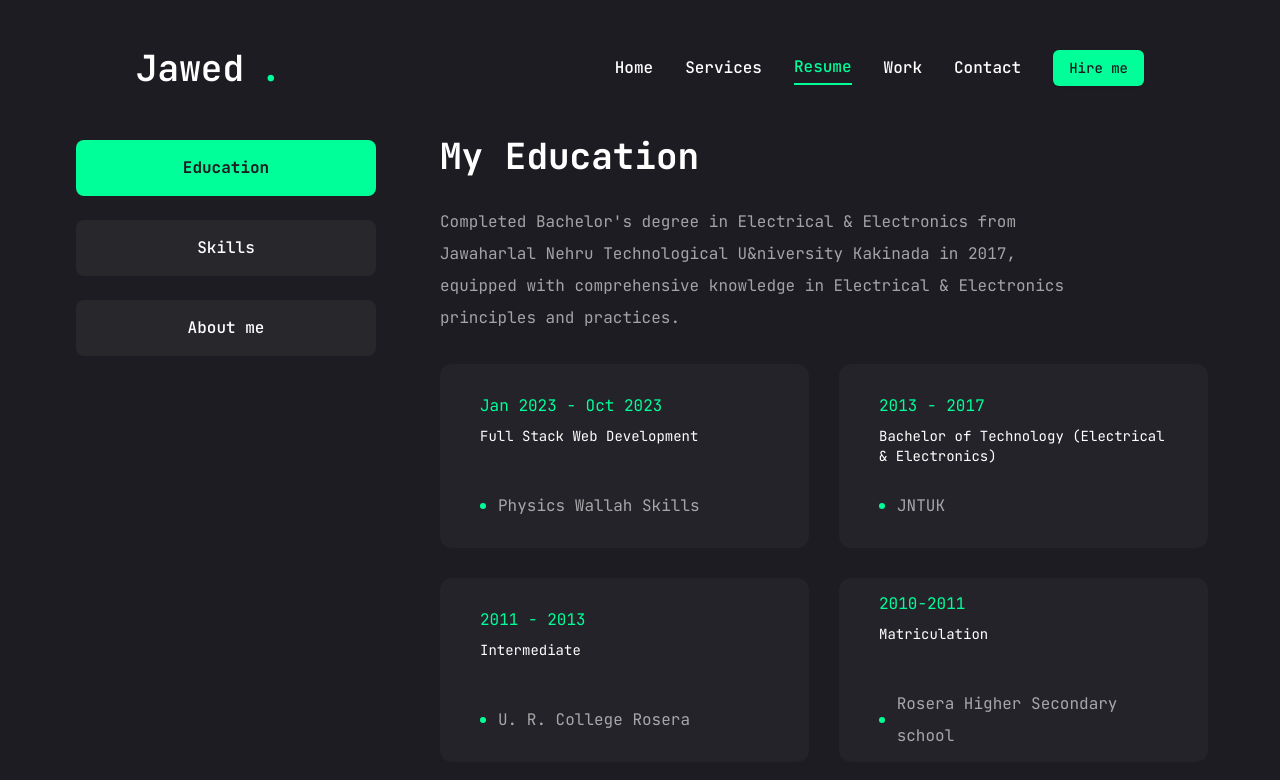
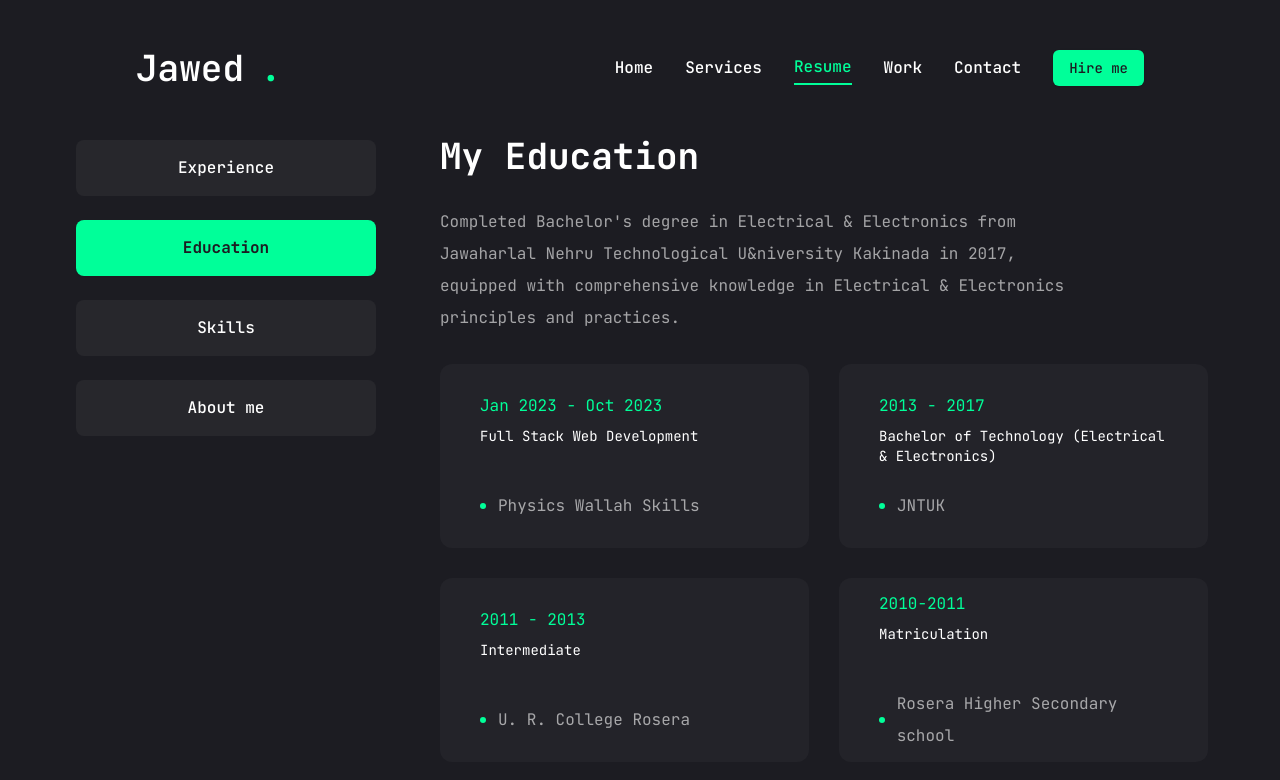
Before and after one commit to mdjawedansari/Portfolio_Jawed, a Next.js app: page /resume in a window 1280 px wide. Shown: the top 780 px of the page. Built offline with nearby package versions, Linux system fonts and the light colour scheme.

Commit message:
experience added

```diff
--- a/components/ResumePage.jsx
+++ b/components/ResumePage.jsx
@@ -169,7 +169,7 @@ const ResumePage = () => {
           className="flex flex-col xl:flex-row gap-[60px]"
         >
           <TabsList className="flex flex-col w-full max-w-[308px] mx-auto xl:mx-0 gap-6">
-            {/* <TabsTrigger value="experience">Experience</TabsTrigger> */}
+            <TabsTrigger value="experience">Experience</TabsTrigger>
             <TabsTrigger value="education">Education</TabsTrigger>
             <TabsTrigger value="skills">Skills</TabsTrigger>
             <TabsTrigger value="about">About me</TabsTrigger>
```
